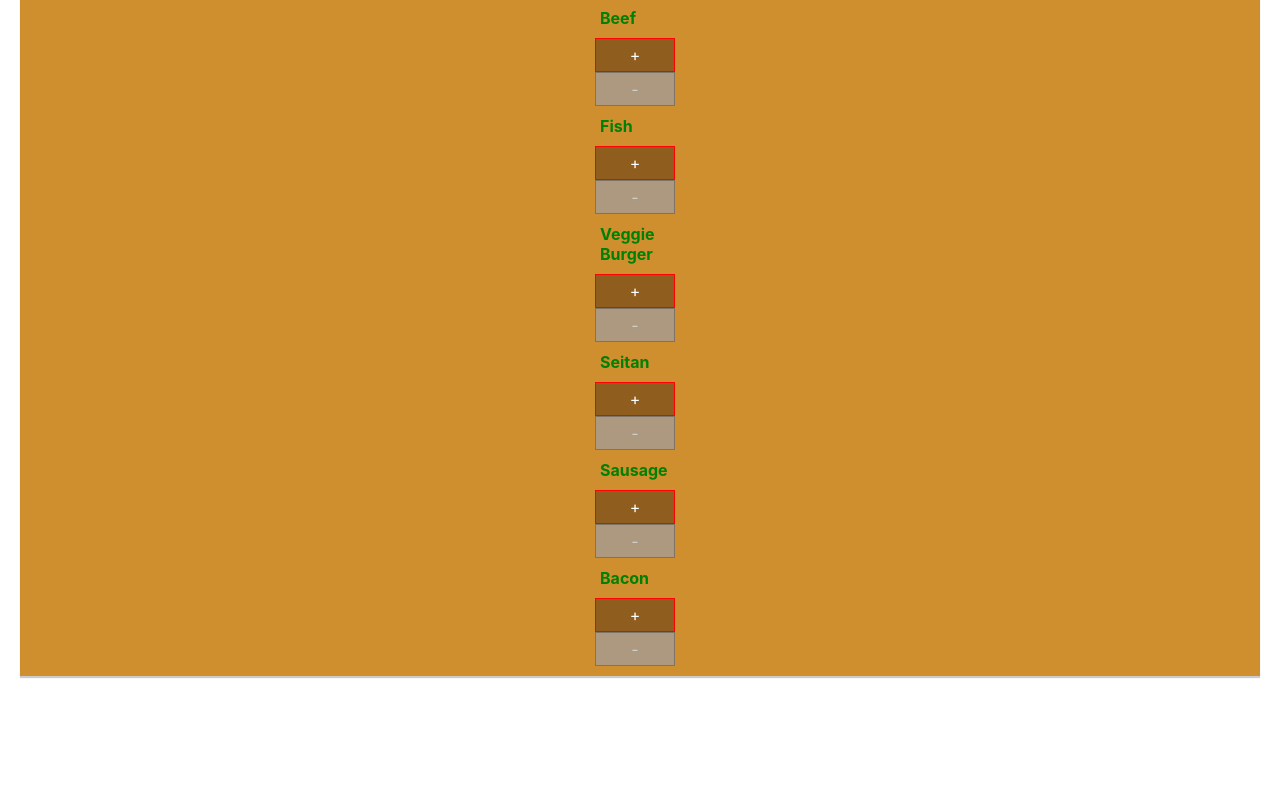
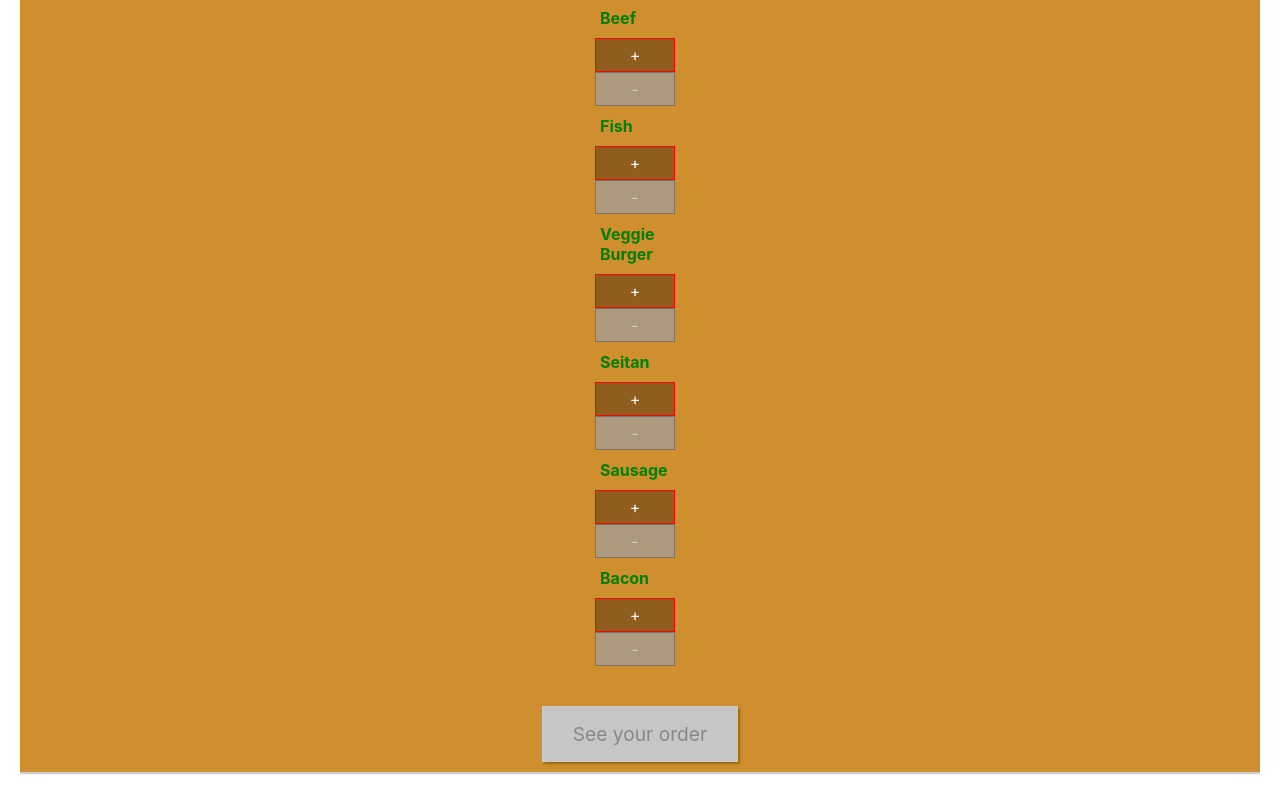
Before and after one commit to emilyjspencer/Burger-Continued, a React (Create React App) app: page / in a window 1280 px wide. Shown: the part 964-1756 px from the top of the page. Before the commit the page ends 1660 px from the top, so only its background shows below. Built offline with nearby package versions, Linux system fonts and the light colour scheme.

Commit message:
Adds an Order Now button that only becomes active once at least one ingredient has been added

```diff
--- a/src/components/Burger/Selection/Selection.css
+++ b/src/components/Burger/Selection/Selection.css
@@ -8,3 +8,45 @@
     margin: auto;
     padding: 10px 0;
 }
+
+
+.OrderButton {
+    background-color: #DAD735;
+    outline: none;
+    cursor: pointer;
+    border: 1px solid #966909;
+    color: #966909;
+    font-family: inherit;
+    font-size: 1.2em;
+    padding: 15px 30px;
+    box-shadow: 2px 2px 2px #966909;
+}
+
+.OrderButton:hover, .OrderButton:active {
+    background-color: #A0DB41;
+    border: 1px solid #966909;
+    color: #966909;
+}
+
+.OrderButton:disabled {
+    background-color: #C7C6C6;
+    cursor: not-allowed;
+    border: 1px solid #ccc;
+    color: #888888;
+}
+
+.OrderButton:not(:disabled) {
+    animation: enable 0.3s linear;
+}
+
+@keyframes enable {
+    0% {
+        transform: scale(1);
+    }
+    60% {
+        transform: scale(1.1);
+    }
+    100% {
+        transform: scale(1);
+    }
+}
--- a/src/components/Burger/Selection/Selection.js
+++ b/src/components/Burger/Selection/Selection.js
@@ -33,6 +33,9 @@
 
               />)
                        })}
+                       <br />
+                       <br />
+                       <button className="OrderButton" disabled={!props.canOrder}>See your order</button>
          </div>
 
 
--- a/src/containers/BurgerBuilder/BurgerBuilder.js
+++ b/src/containers/BurgerBuilder/BurgerBuilder.js
@@ -36,9 +36,25 @@
         tomato: 0,
         sausage: 0
       },
-      totalPrice: 2
+      totalPrice: 2,
+      canOrder: false
 
     }
+  }
+
+  updateOrderState = (ingredients) => {
+
+    const sum = Object.keys(ingredients)
+      .map(igKey => {
+        return ingredients[igKey]
+      })
+      .reduce((sum, el) => {
+        return sum + el;
+      }, 0);
+      this.setState({canOrder: sum > 0});
+
+
+
   }
 
   addIngredientsHandler = (type) => {
@@ -53,6 +69,7 @@
      ingredients: updatedIngredients,
      totalPrice: newTotalPrice
    })
+   this.updateOrderState(updatedIngredients)
   }
 
   removeIngredientsHandler = (type) => {
@@ -70,6 +87,7 @@
       ingredients: updatedIngredients,
       totalPrice: deductedPrice
     })
+    this.updateOrderState(updatedIngredients)
   }
 
   render() {
@@ -91,6 +109,7 @@
           ingredientAdded={this.addIngredientsHandler}
           ingredientRemoved={this.removeIngredientsHandler}
           disabled={disabledInfo}
+          canOrder={this.state.canOrder}
           price={this.state.totalPrice}
           />
         </div>
```
